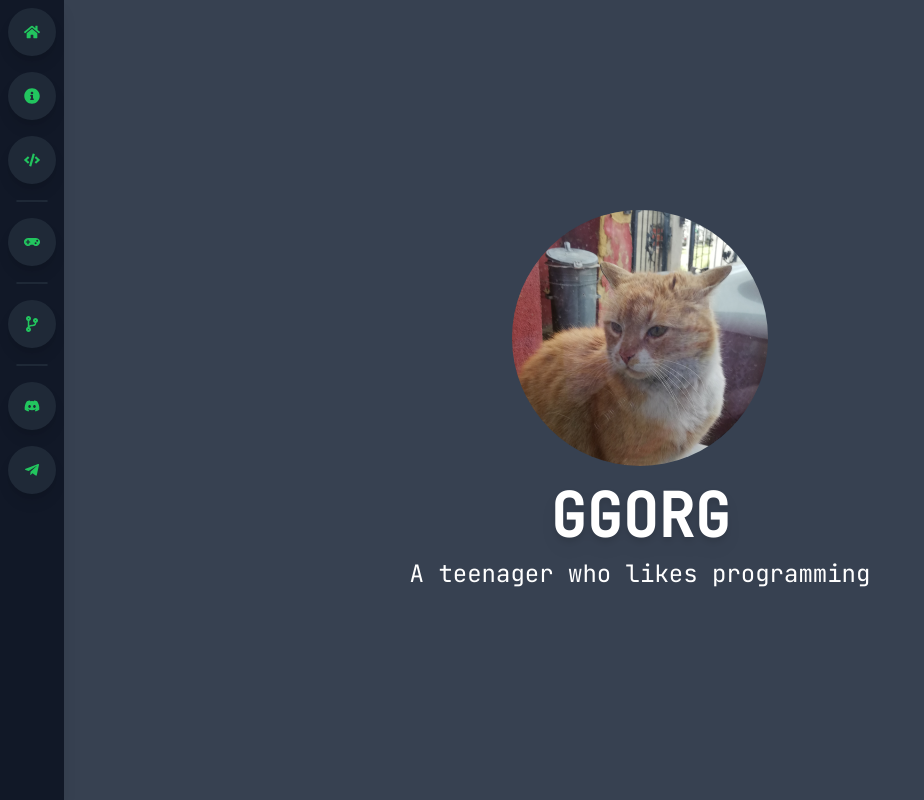
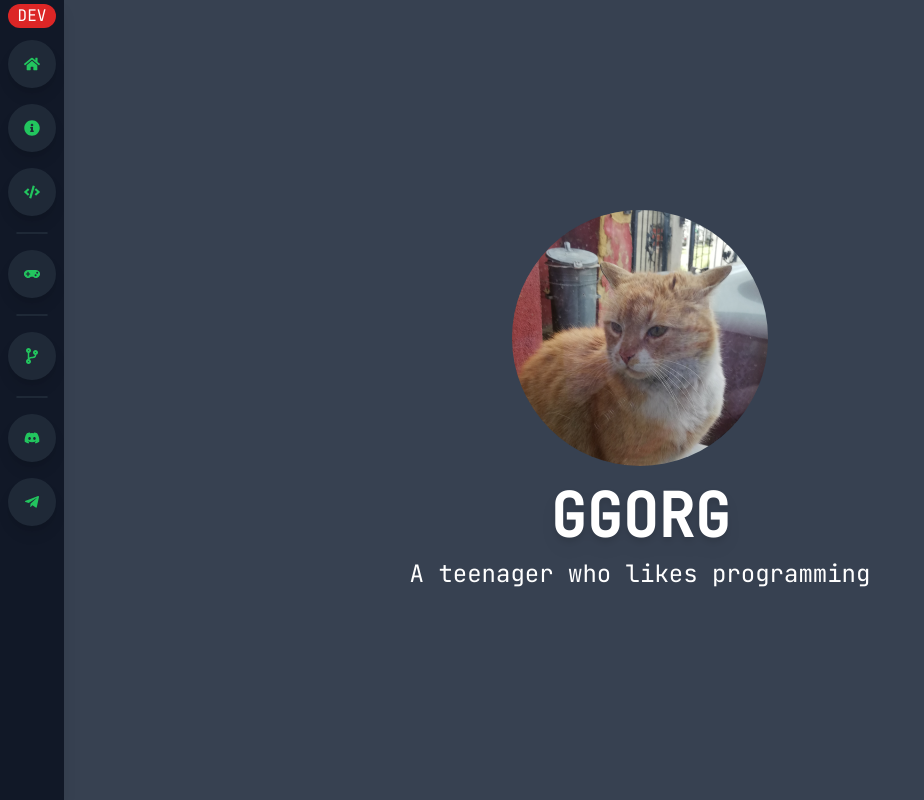
Before and after one commit to GGORG0/ggorg.tk, a Next.js app: page / in a window 1280 px wide. Shown: the whole page, without its empty margins (0-924 px from the left). Built offline with nearby package versions, Linux system fonts and the light colour scheme; no server answers; what tailwindcss-ripple would draw is missing.

Commit message:
✨ Added a DEV badge when running in development

```diff
--- a/components/Containers/Page.tsx
+++ b/components/Containers/Page.tsx
@@ -22,6 +22,11 @@ export default function Page({ children, pfp = true, title = "GGORG" }: PageProp
                           bg-red-800 sm:bg-red-500
                           md:bg-orange-800 lg:bg-orange-500
                           xl:bg-blue-800 2xl:bg-blue-500"/> */}
+
+          {
+            process.env.NODE_ENV === "development" &&
+            <div className="relative flex items-center justify-center my-1 text-white bg-red-600 rounded-xl mx-2">DEV</div>
+          }
 
           <Link href="/"><a><SideBarIcon icon={<FaHome />} text="Home" /></a></Link>
           <Link href="/about"><a><SideBarIcon icon={<FaInfoCircle />} text="About me" /></a></Link>
```
